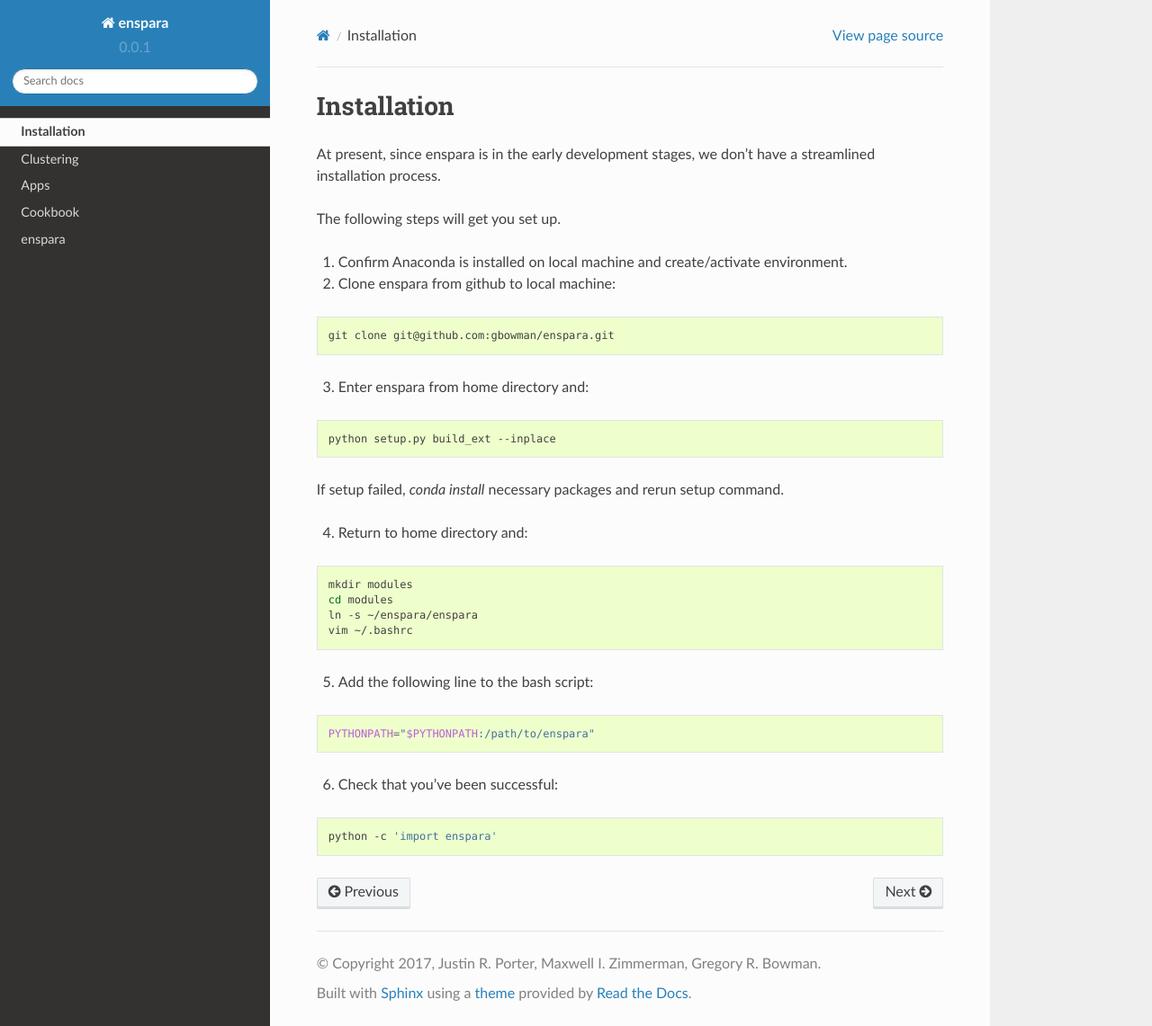
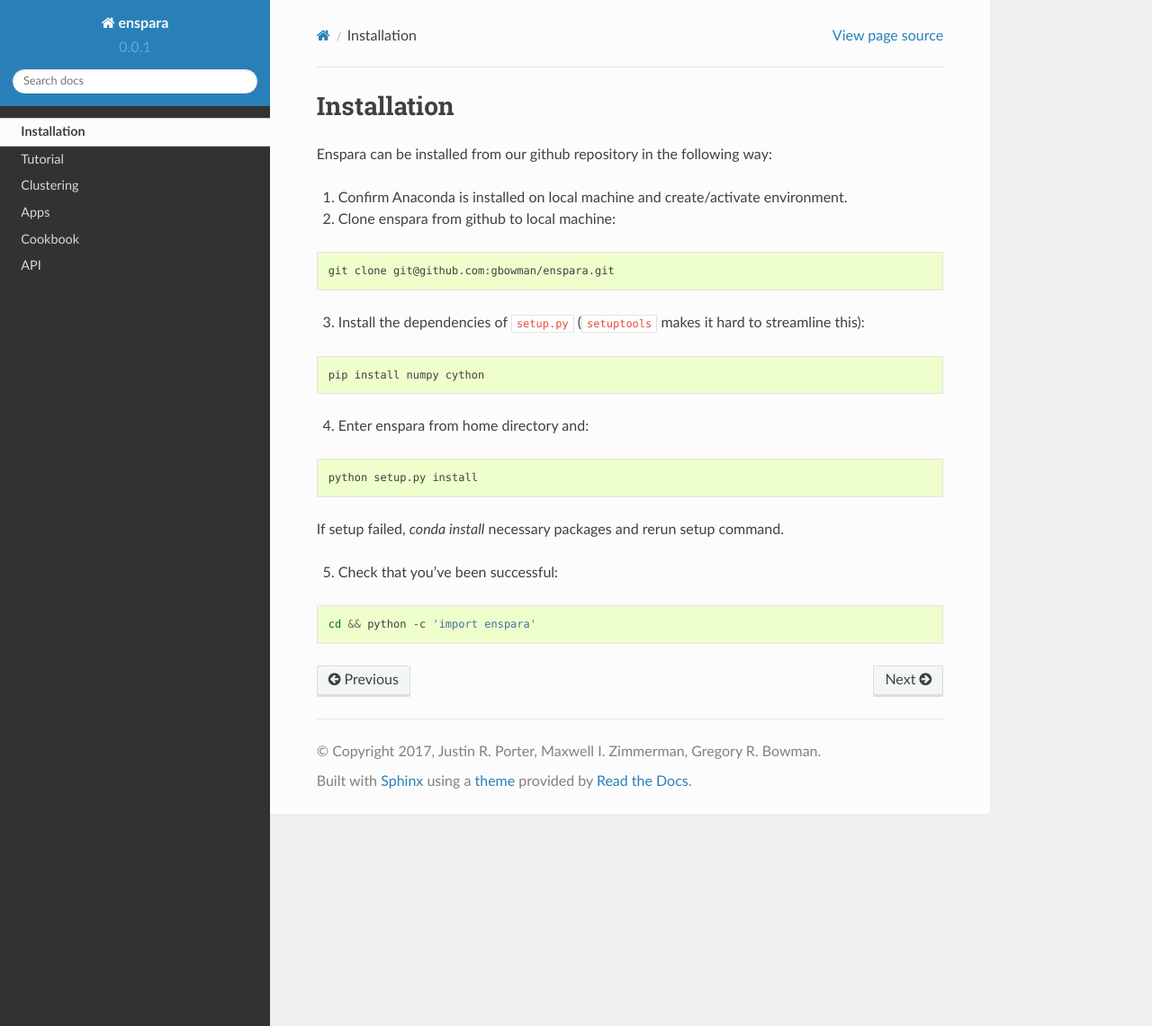
Before and after one commit to bowman-lab/enspara, a Sphinx documentation site: the page built from docs/source/installation.rst, in a window 1280 px wide and 1141 px high. Shown: the whole window at 90% size. Built offline with Sphinx 7.4.7 and the Read the Docs theme 2.0.0, drawn with Linux system fonts in a browser that asks for light colours.

Commit message:
Docstrings to modules, add tutorial section to docs.

```diff
--- a/docs/source/_modules/enspara.rst
+++ b/docs/source/_modules/enspara.rst
@@ -1,5 +1,5 @@
-enspara
-=======
+API
+===
 
 .. autosummary::
     :toctree: ../_modules
--- a/docs/source/index.rst
+++ b/docs/source/index.rst
@@ -5,6 +5,10 @@
 
 Enspara: MSMs at Scale
 ============================================
+
+
+Enspara is primarily a python library, but it also contains a few applications
+for very common Markov-state model related tasks.
 
 * MSM estimation and manipulation
 * Turn-key applications for clustering and analysis
@@ -18,6 +22,7 @@ Contents:
    :maxdepth: 1
 
    installation
+   tutorial/tutorial
    clustering
    apps
    cookbook
--- a/docs/source/installation.rst
+++ b/docs/source/installation.rst
@@ -1,9 +1,7 @@
 Installation
 ============
 
-At present, since enspara is in the early development stages, we don't have a streamlined installation process.
-
-The following steps will get you set up.
+Enspara can be installed from our github repository in the following way:
 
 1. Confirm Anaconda is installed on local machine and create/activate environment.
 
@@ -13,31 +11,22 @@ The following steps will get you set up.
 
 	git clone git@github.com:gbowman/enspara.git
 
-3. Enter enspara from home directory and:
+3. Install the dependencies of ``setup.py`` (``setuptools`` makes it hard to streamline this):
 
 .. code-block:: bash
 
-	python setup.py build_ext --inplace
+	pip install numpy cython
+
+4. Enter enspara from home directory and:
+
+.. code-block:: bash
+
+	python setup.py install
 
 If setup failed, `conda install` necessary packages and rerun setup command.
 
-4. Return to home directory and:
+5. Check that you've been successful:
 
 .. code-block:: bash
 
-	mkdir modules
-	cd modules
-	ln -s ~/enspara/enspara
-	vim ~/.bashrc
-
-5. Add the following line to the bash script:
-
-.. code-block:: bash
-
-	PYTHONPATH="$PYTHONPATH:/path/to/enspara"
-
-6. Check that you've been successful:
-
-.. code-block:: bash
-
-	python -c 'import enspara'
+	cd && python -c 'import enspara'
--- /dev/null
+++ b/docs/source/tutorial/analysis.rst
@@ -0,0 +1,2 @@
+Analysis
+========
--- /dev/null
+++ b/docs/source/tutorial/clustering-trajectories.rst
@@ -0,0 +1,2 @@
+Clustering Trajectories
+=======================
--- /dev/null
+++ b/docs/source/tutorial/fitting.rst
@@ -0,0 +1,2 @@
+Fitting
+=======
--- /dev/null
+++ b/docs/source/tutorial/getting-started.rst
@@ -0,0 +1,2 @@
+Getting Started
+===============
```
Also changed, not shown: docs/source/tutorial/tutorial.rst (added, +14 -0 lines), 9 other files.
